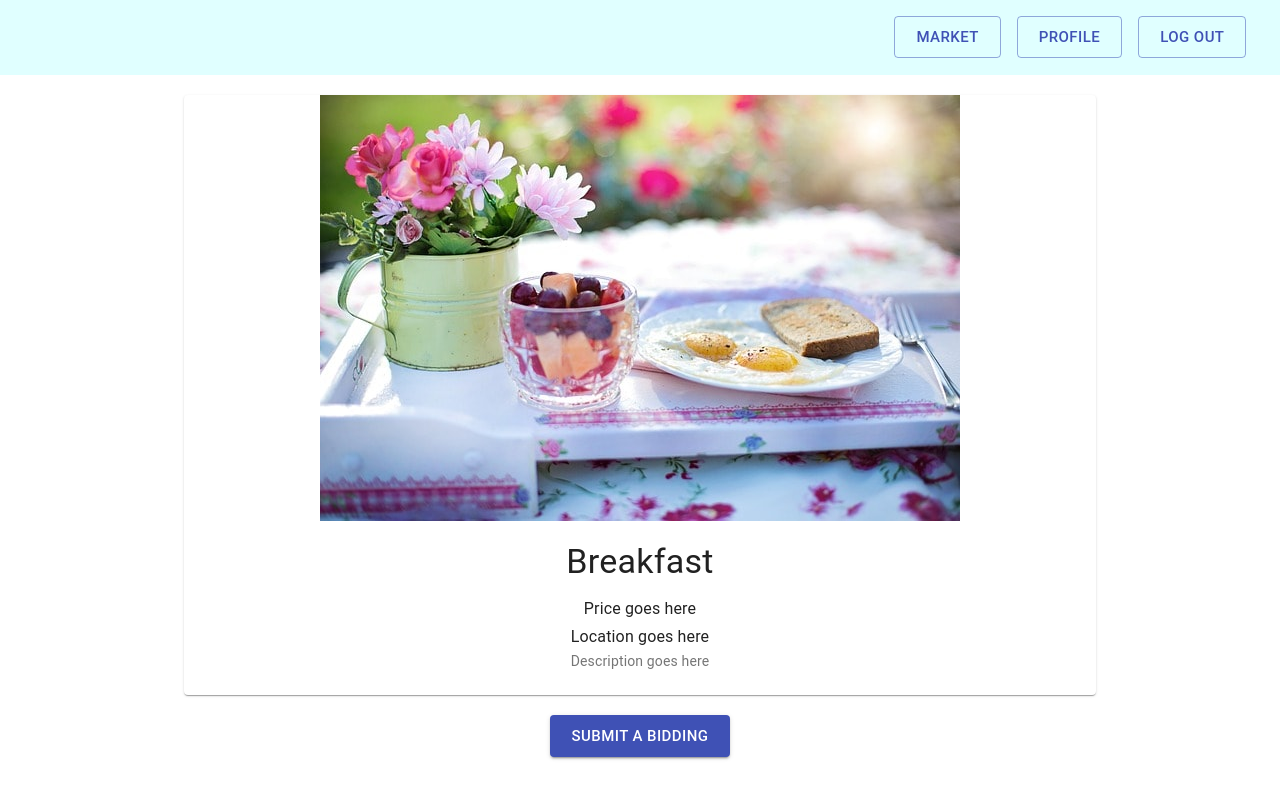
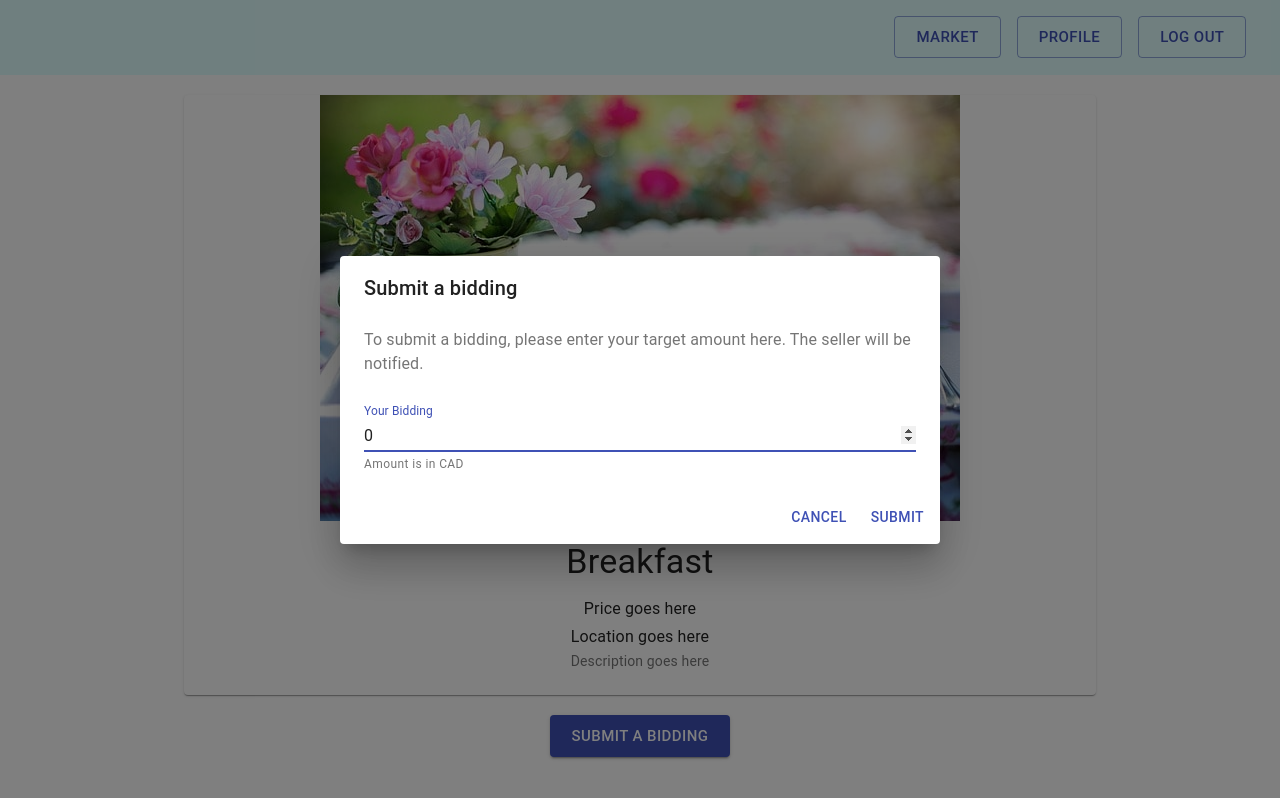
Before and after one commit to Falanke21/REM-demo-website, a React (Create React App) app in the folder fgnb/: page /item/0 in a window 1280 px wide. Both pictures are taken after a click on the button "SUBMIT A BIDDING". Built offline with nearby package versions, Linux system fonts and the light colour scheme.

Commit message:
BiddingDialog now shows up when bid

```diff
--- /dev/null
+++ b/fgnb/src/BiddingDialog.js
@@ -0,0 +1,79 @@
+import React from "react";
+
+import Container from "@material-ui/core/Container";
+import Button from "@material-ui/core/Button";
+import TextField from "@material-ui/core/TextField";
+import Dialog from "@material-ui/core/Dialog";
+import DialogActions from "@material-ui/core/DialogActions";
+import DialogContent from "@material-ui/core/DialogContent";
+import DialogContentText from "@material-ui/core/DialogContentText";
+import DialogTitle from "@material-ui/core/DialogTitle";
+
+export default function BiddingDialog(prop) {
+	const [open, setOpen] = React.useState(false);
+	const [bidAmount, setBitAmount] = React.useState(0);
+
+    const handleClickOpen = () => {
+        setOpen(true);
+    };
+
+    const handleClose = () => {
+        setOpen(false);
+	};
+
+	const handleChange = (event) => {
+		setBitAmount(event.target.value);
+	}
+
+	const handleSubmit = () => {
+		handleClose();
+		// TODO add server call here
+		alert(`Item id is ${prop.itemId}, The amount submitted is ${bidAmount}`);
+	}
+
+    return (
+        <div>
+            <Container maxWidth="md">
+                <Button
+                    variant="contained"
+                    color="primary"
+                    size="large"
+                    onClick={handleClickOpen}
+                >
+                    Submit a bidding
+                </Button>
+            </Container>
+            <Dialog
+                open={open}
+                onClose={handleClose}
+                aria-labelledby="form-dialog-title"
+            >
+                <DialogTitle id="form-dialog-title">Submit a bidding</DialogTitle>
+                <DialogContent>
+                    <DialogContentText>
+                        To submit a bidding, please enter your target amount
+                        here. The seller will be notified.
+                    </DialogContentText>
+                    <TextField
+                        autoFocus
+                        margin="normal"
+						helperText="Amount is in CAD"
+                        label="Your Bidding"
+                        type="number"
+						fullWidth
+						value={bidAmount}
+						onChange={handleChange}
+                    />
+                </DialogContent>
+                <DialogActions>
+                    <Button onClick={handleClose} color="primary">
+                        Cancel
+                    </Button>
+                    <Button onClick={handleSubmit} color="primary">
+                        Submit
+                    </Button>
+                </DialogActions>
+            </Dialog>
+        </div>
+    );
+}
--- a/fgnb/src/ItemCard.js
+++ b/fgnb/src/ItemCard.js
@@ -1,7 +1,6 @@
 import React from "react";
 
 import Container from "@material-ui/core/Container";
-import Button from "@material-ui/core/Button";
 import Card from "@material-ui/core/Card";
 import CardContent from "@material-ui/core/CardContent";
 import CardMedia from "@material-ui/core/CardMedia";
@@ -42,11 +41,6 @@ export default function ItemCard(prop) {
                 </Card>
             </Container>
             <br />
-            <Container maxWidth="md">
-                <Button variant="contained" color="primary" size="large">
-                    Submit a bidding
-                </Button>
-            </Container>
         </div>
     );
 }
--- a/fgnb/src/ItemDetail.js
+++ b/fgnb/src/ItemDetail.js
@@ -3,6 +3,7 @@ import React from "react";
 import Navigation from "./Navigation";
 import ItemCard from "./ItemCard";
 import tileData from "./tileData";
+import BiddingDialog from "./BiddingDialog";
 
 export default function ItemDetail({ match }) {
     const item = tileData.find(x => match.params.itemId === x.id);
@@ -11,6 +12,7 @@ export default function ItemDetail({ match }) {
         <div>
             <Navigation />
             <ItemCard item={item} />
+            <BiddingDialog itemId={item.id}/>
         </div>
     );
 }
```
